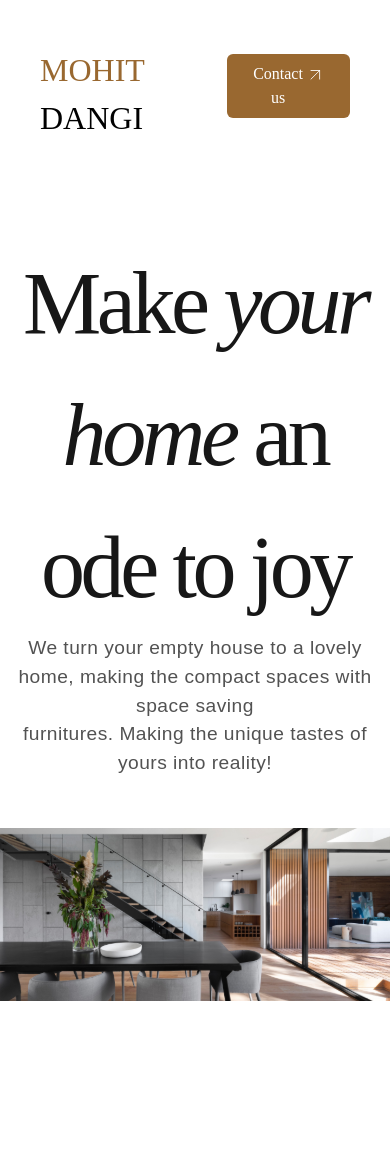
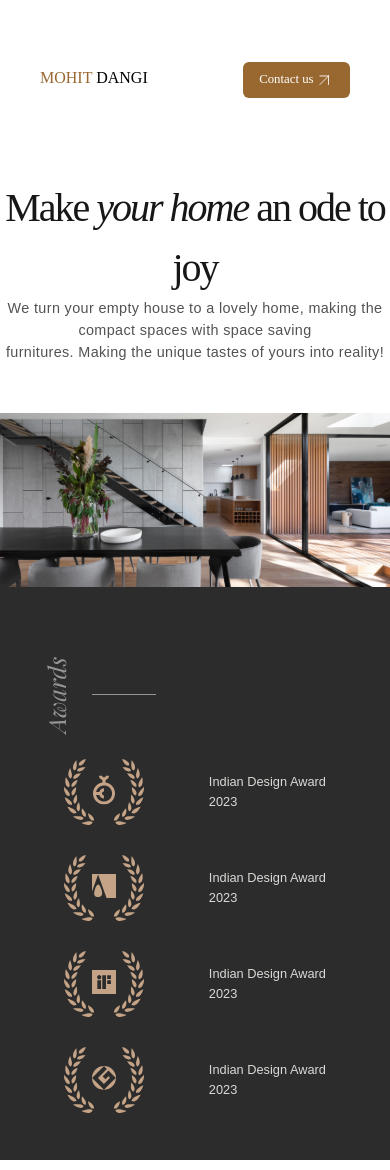
Before and after one commit to punjabinuclei/MohitDangi, a React (Vite) app: page / in a window 390 px wide. Shown: the top 1170 px of the page. Built offline with nearby package versions, Linux system fonts and the light colour scheme.

Commit message:
Resposnive behavour imprved

```diff
--- a/src/components/Common/Navbar/Navbar.tsx
+++ b/src/components/Common/Navbar/Navbar.tsx
@@ -4,9 +4,9 @@ import { Link } from "react-router-dom"
 const Navbar = () => {
     return (
         <Container>
-            <div className="flex justify- md:justify-between pt-8 ">
-                <div className="flex">
-                    <h1 className="text-[2rem] relative bottom-4"><span className="text-[#996830]">MOHIT</span> DANGI</h1>
+            <div className="flex justify-between md:justify-between pt-8 ">
+                <div className="md:flex">
+                    <h1 className="md:text-[2rem] relative top-1 md:bottom-4"><span className="text-[#996830]">MOHIT</span> DANGI</h1>
                 </div>
                 <div className="hidden md:flex justify-between font2 tracking-tight text-[0.9rem] font-semibold">
                     <Link to="HomePage"><p className="px-6">Home</p></Link>
@@ -20,7 +20,7 @@ const Navbar = () => {
                     </div>
                 </div>
                 <div className="md:hidden">
-                    <button className=" relative bottom-2 ml-6 inline-flex bg-[#996830] px-6 py-2 text-white rounded-md box-shadow: rgba(0, 0, 0, 0.09) 0px 2px 1px, rgba(0, 0, 0, 0.09) 0px 4px 2px, rgba(0, 0, 0, 0.09) 0px 8px 4px, rgba(0, 0, 0, 0.09) 0px 16px 8px, rgba(0, 0, 0, 0.09) 0px 32px 16px;">Contact us <svg xmlns="http://www.w3.org/2000/svg" width="1.6em" height="1.6em" viewBox="0 0 24 24">
+                    <button className="text-[0.8rem]  inline-flex bg-[#996830] px-4 py-2 text-white rounded-md box-shadow: rgba(0, 0, 0, 0.09) 0px 2px 1px, rgba(0, 0, 0, 0.09) 0px 4px 2px, rgba(0, 0, 0, 0.09) 0px 8px 4px, rgba(0, 0, 0, 0.09) 0px 16px 8px, rgba(0, 0, 0, 0.09) 0px 32px 16px;">Contact us <svg xmlns="http://www.w3.org/2000/svg" width="1.6em" height="1.6em" viewBox="0 0 24 24">
                         <path fill="none" stroke="white" stroke-linecap="round" stroke-linejoin="round" d="M7 7h10m0 0v10m0-10L7 17" />
                     </svg></button>
                 </div>
--- a/src/components/HomePage/Awards/Awards.tsx
+++ b/src/components/HomePage/Awards/Awards.tsx
@@ -8,13 +8,13 @@ import AwardImage4 from "../../../assets/Award4.svg"
 
 const Awards = () => {
     return (
-        <div className=" hidden  py-6 bg-[#2C2C2C] md:flex font2 font-thin text-[0.8rem]">
+        <div className="md:py-6 py-10 bg-[#2C2C2C] md:flex font2 font-thin text-[0.8rem]">
             <Container>
-                <div className='flex'>
+                <div className='md:flex'>
                     <div>
                         <img src={AwardsText} />
                     </div>
-                    <div className='flex justify-between px-6'>
+                    <div className='mt-4 md:mt-0 flex justify-between px-6'>
                         <div>
                             <img src={AwardImage1} />
                         </div>
@@ -24,7 +24,7 @@ const Awards = () => {
                         </div>
                     </div>
 
-                    <div className='flex justify-between px-6 '>
+                    <div className='mt-4 md:mt-0 flex justify-between px-6 '>
                         <div>
                             <img src={AwardImage2} />
                         </div>
@@ -34,7 +34,7 @@ const Awards = () => {
                         </div>
                     </div>
 
-                    <div className='flex justify-between px-6'>
+                    <div className='mt-4 md:mt-0 flex justify-between px-6'>
                         <div>
                             <img src={AwardImage3} />
                         </div>
@@ -44,7 +44,7 @@ const Awards = () => {
                         </div>
                     </div>
 
-                    <div className='flex justify-between px-6'>
+                    <div className='mt-4 md:mt-0 flex justify-between px-6'>
                         <div>
                             <img src={AwardImage4} />
                         </div>
--- a/src/components/HomePage/Hero/Hero.tsx
+++ b/src/components/HomePage/Hero/Hero.tsx
@@ -4,8 +4,8 @@ const Hero = () => {
     return (
         <div className="text-center pt-[80px]">
             <div className="pb-[50px]">
-                <h1 className="text-[5.5rem] tracking-tighter font-medium text-neutral-900">Make <span className="italic">your home</span> an ode to joy</h1>
-                <p className="text-neutral-600 tracking-wide text-[1.2rem] font-extralight font2">We turn your empty house to a lovely home, making the compact spaces with space  saving <br /> furnitures. Making the unique tastes of yours into reality!</p>
+                <h1 className="text-[2.5rem] md:text-[5.5rem] tracking-tighter font-medium text-neutral-900">Make <span className="italic">your home</span> an ode to joy</h1>
+                <p className="text-neutral-600 tracking-wide text-[0.9rem] md:text-[1.2rem] font-extralight font2">We turn your empty house to a lovely home, making the compact spaces with space  saving <br /> furnitures. Making the unique tastes of yours into reality!</p>
             </div>
             <div>
                 <img src={HeroImg} />
```
